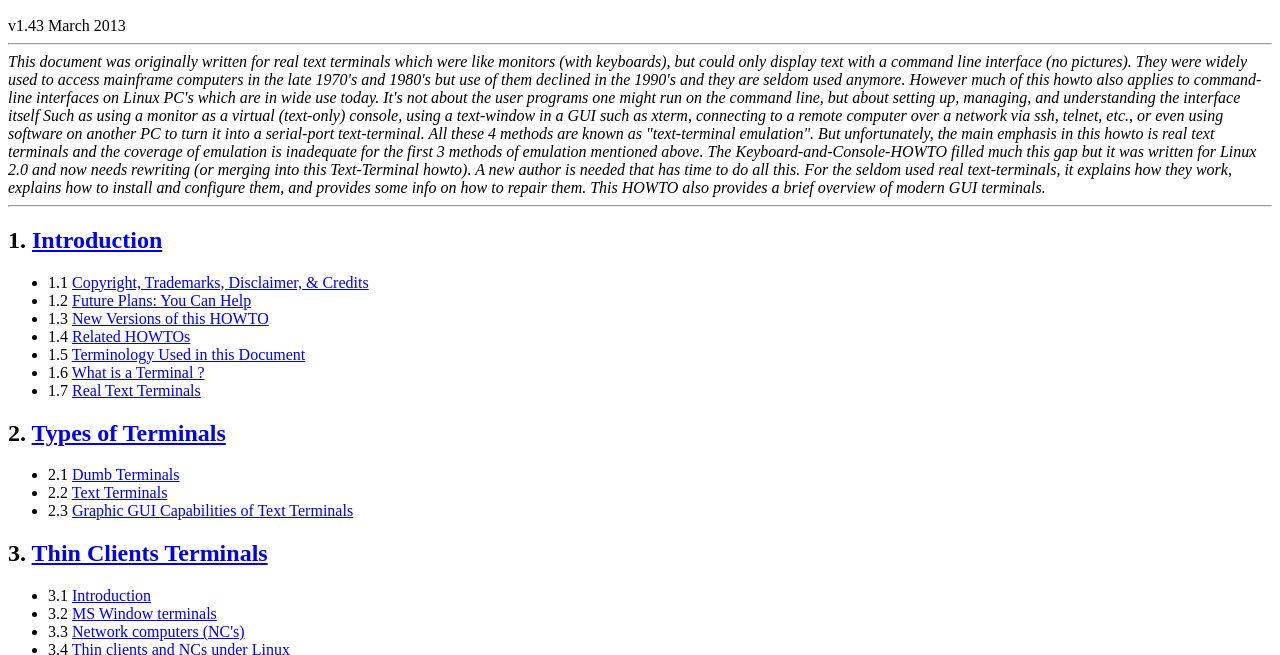
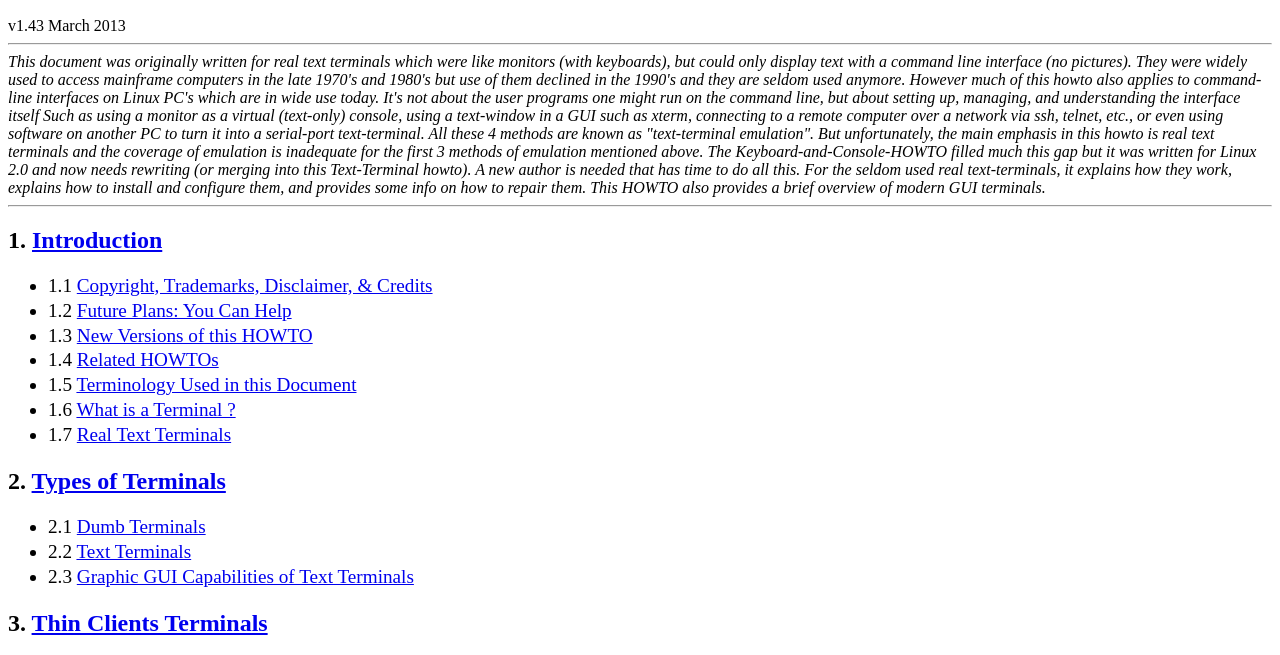
Before and after one commit to tcowley/text-terminal-howto, a plain HTML site: page index.html in a window 1280 px wide. Shown: the part 120-775 px from the top of the page. Drawn offline with Linux system fonts and the light colour scheme.

Commit message:
update css

```diff
--- a/css/screen.css
+++ b/css/screen.css
@@ -1,3 +1,7 @@
+ul, p {
+    line-height: 1.3em;
+    font-size: 1.2em;
+}
 @media screen and (max-width: 800px) {
     pre {
         padding: .3em;
```
